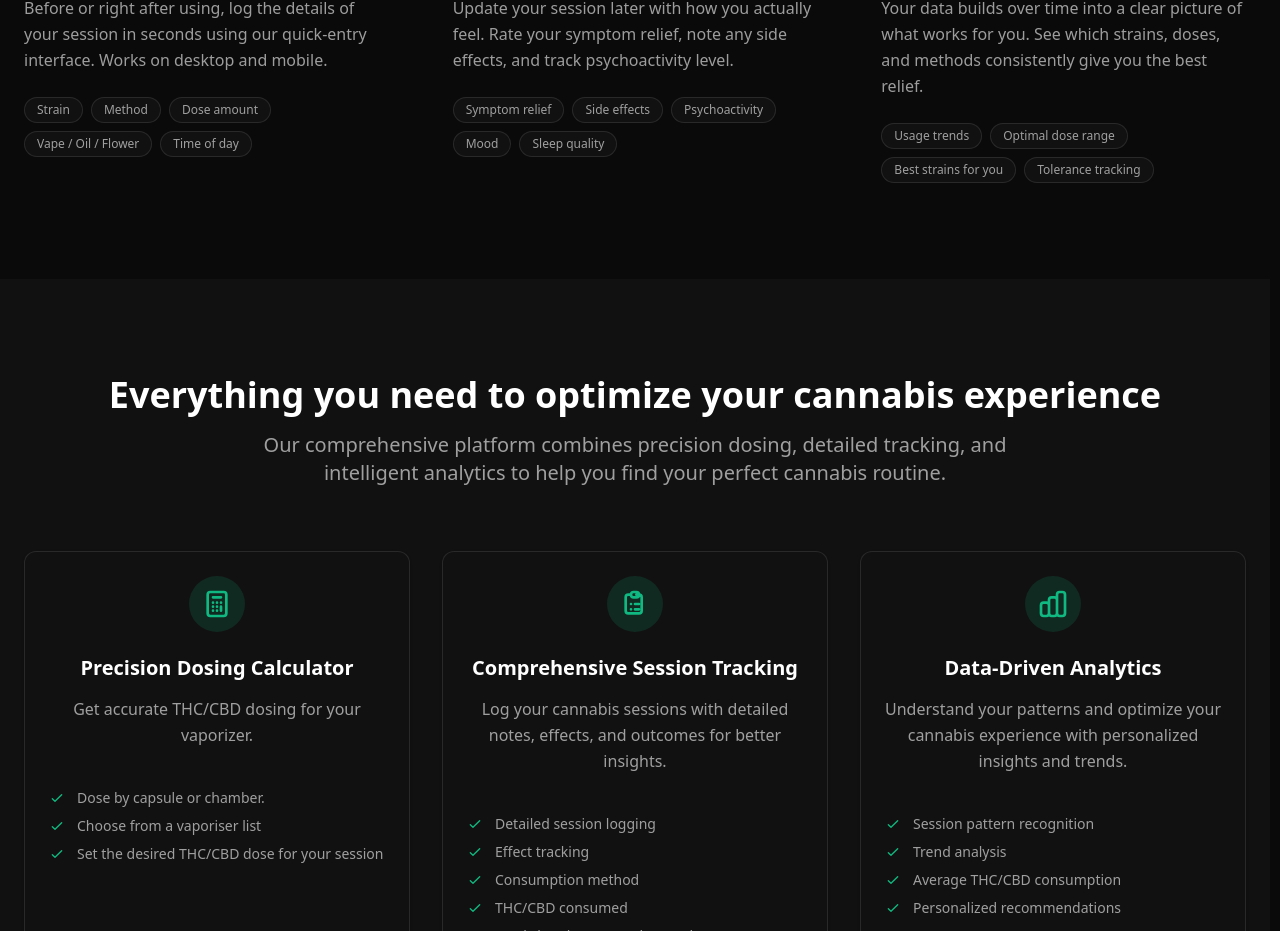
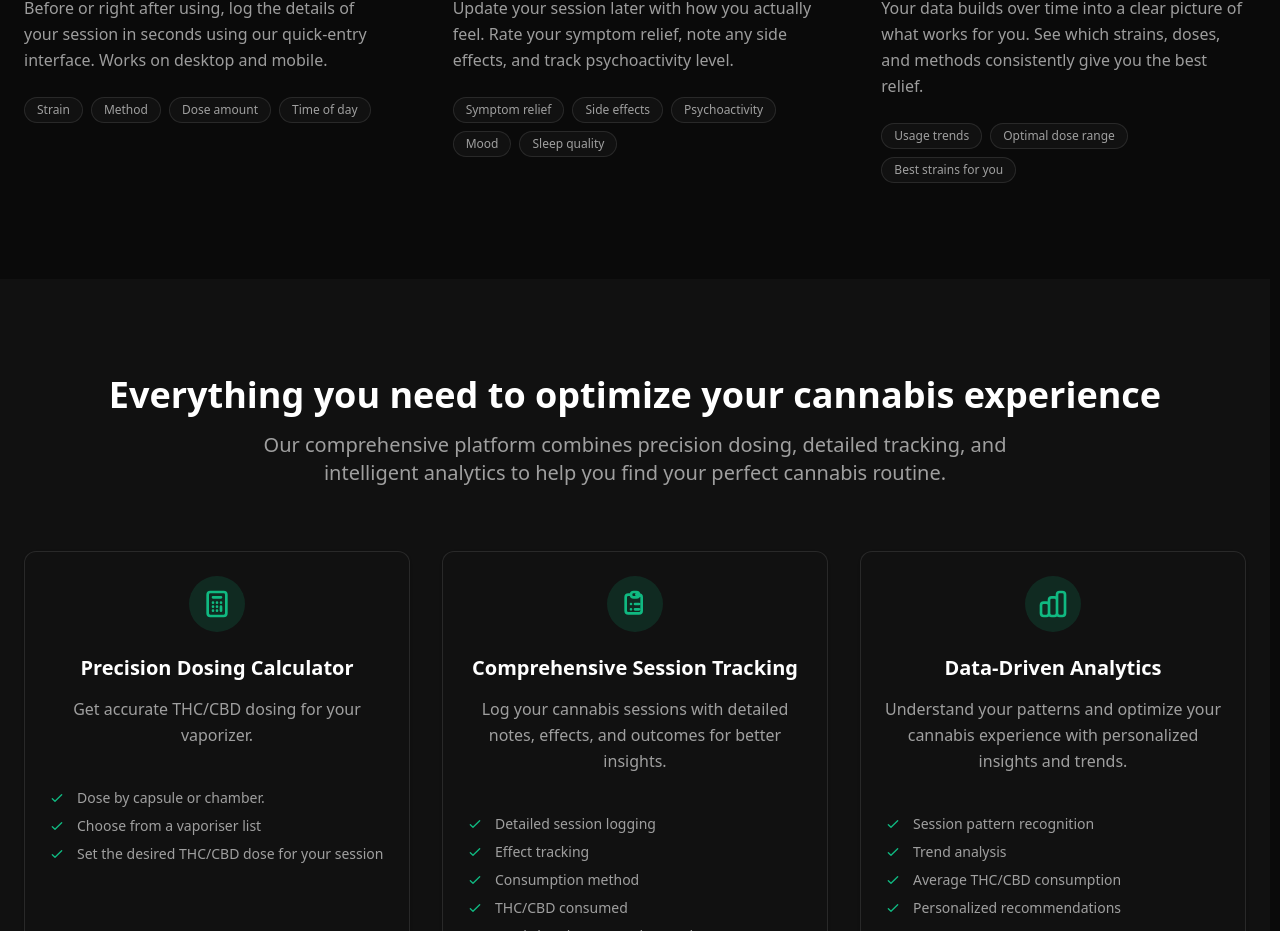
Before and after one commit to DaveMitten/doser-2, a Next.js app: page / in a window 1280 px wide. Shown: the part 1036-1967 px from the top of the page. Built offline with nearby package versions, Linux system fonts and the light colour scheme; no server answers.

Commit message:
updated the how it works section to remove false claims

```diff
--- a/src/components/how-it-works-section.tsx
+++ b/src/components/how-it-works-section.tsx
@@ -5,7 +5,7 @@ export function HowItWorksSection() {
       title: "Log your Session",
       description:
         "Before or right after using, log the details of your session in seconds using our quick-entry interface. Works on desktop and mobile.",
-      tags: ["Strain", "Method", "Dose amount", "Vape / Oil / Flower", "Time of day"],
+      tags: ["Strain", "Method", "Dose amount", "Time of day"],
     },
     {
       number: "02",
@@ -19,7 +19,7 @@ export function HowItWorksSection() {
       title: "Get Insights",
       description:
         "Your data builds over time into a clear picture of what works for you. See which strains, doses, and methods consistently give you the best relief.",
-      tags: ["Usage trends", "Optimal dose range", "Best strains for you", "Tolerance tracking"],
+      tags: ["Usage trends", "Optimal dose range", "Best strains for you"],
     },
   ];
 
```
